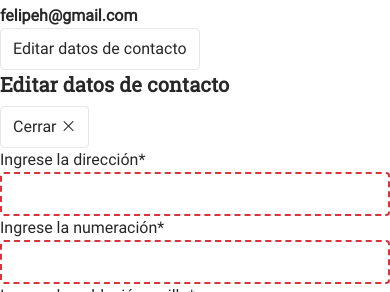
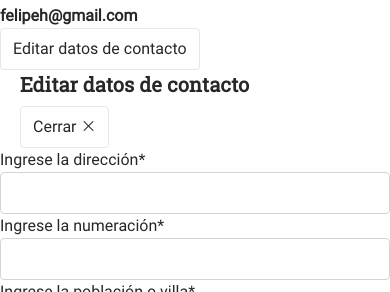
Before and after one commit to perezguedesmaikel/example-kunapack, a Nuxt app: page /solicitud-hora-tramite-residencia-pensionado in a window 390 px wide. Shown: the part 552-844 px from the top of the page. Built offline with nearby package versions, Linux system fonts and the light colour scheme.

Commit message:
Updates on main.css.

```diff
--- a/assets/css/main.css
+++ b/assets/css/main.css
@@ -72,8 +72,12 @@ input, select, textarea {
     @apply font-roboto text-base border p-2 block hover:border-dark-500 rounded border-neutral-300 w-full
 }
 
-input[required], select[required], textarea[required] {
+.error {
     @apply hover:border-danger-900 border-dashed border-2 border-danger-500
+}
+
+.error-message {
+    @apply text-danger-500
 }
 
 input[readonly], select[readonly], textarea[readonly],
@@ -302,3 +306,19 @@ p.ellipsis-2 {
     text-overflow: ellipsis;
     overflow: hidden;
 }
+
+.container {
+  @apply  m-0 m-auto p-10 max-w-[1200px] lg:p-0
+}
+
+@media (max-width:1999px) {
+  .container{
+      padding:0 20px
+  }
+}
+
+@media (max-width:768px) {
+  .container{
+      padding:0 20px
+  }
+}
```
